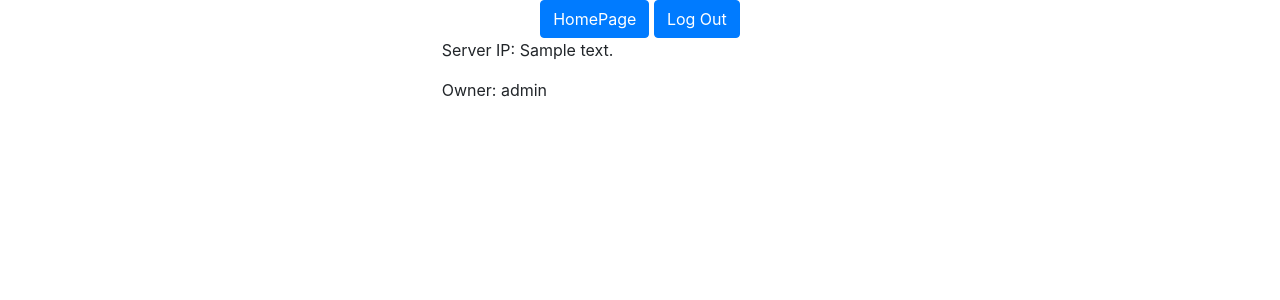
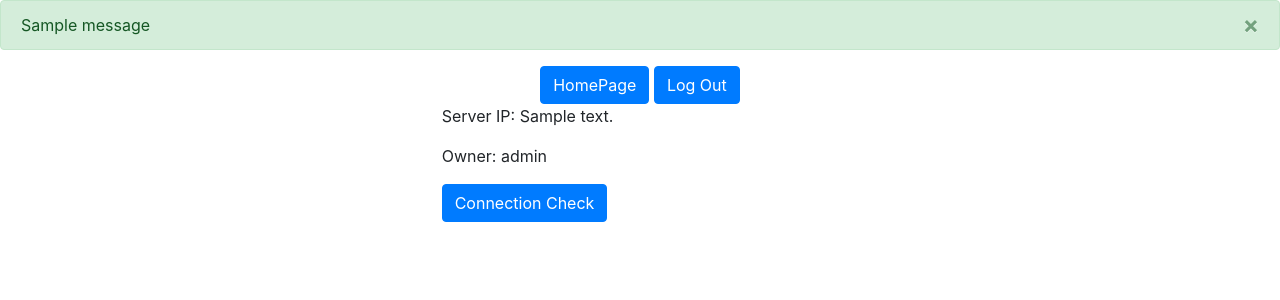
Before and after one commit to Natgho/do-it-for-me, a Django app: page /server/1 in a window 1280 px wide; the page is wider, and only the part inside the window is pictured. Shown: the top 300 px of that part. Run offline with Django 3.2, Linux system fonts and the light colour scheme; a user stored in the database is signed in; data comes from the database, SQL or seed files in the repository; tables that the repository leaves empty hold one stand-in row (values such as "Sample post"); one stand-in notice (Sample message) is shown.

Commit message:
username field added into server model. Connection check function added.

```diff
--- a/webUI/doitforme/models.py
+++ b/webUI/doitforme/models.py
@@ -6,6 +6,7 @@ from django.db import models
 
 class Servers(models.Model):
     ip_address = models.GenericIPAddressField()
+    username = models.CharField(max_length=100)
     password = models.CharField(max_length=100)
     owner = models.ForeignKey(User, on_delete=models.CASCADE)
     created_at = models.DateTimeField(auto_now_add=True)
--- a/webUI/doitforme/views.py
+++ b/webUI/doitforme/views.py
@@ -1,11 +1,13 @@
+from django.contrib import messages
+from django.http import JsonResponse
 from django.shortcuts import render, redirect
 from django.contrib.auth.forms import UserCreationForm
 from django.contrib.auth import login
 from django.contrib.auth.decorators import login_required
 # Create your views here.
 from doitforme.forms import AddServerForm
-# from utils import SSHClient
 from doitforme.models import Servers
+from sub_utils.utilities import SSHClient
 
 
 def index(request):
@@ -14,7 +16,10 @@ def index(request):
 
 @login_required
 def index(request):
-    servers = Servers.objects.all()
+    # messages.add_message(request, messages.INFO, 'Hello world.')
+    # messages.add_message(request, messages.WARNING, 'Hello world2.')
+    # messages.add_message(request, messages.ERROR, 'Hello world2.')
+    servers = Servers.objects.filter(owner=request.user)
     context = {'servers': servers}
     return render(request, 'home.html', context)
 
@@ -49,7 +54,22 @@ def add_server(request):
 @login_required
 def server_details(request, server_id):
     context = {}
-    server = Servers.objects.get(id=server_id)
+    server = Servers.objects.get(id=server_id, owner=request.user)
     if server:
         context['server'] = server
     return render(request, 'server_operations/details.html', context)
+
+
+@login_required
+def connection_check(request, server_id):
+    server = Servers.objects.get(id=server_id, owner=request.user)
+    try:
+        ssh_client = SSHClient(ip=server.ip_address,
+                               username=server.username,
+                               password=server.password,
+                               current_location='management')
+        status = True
+    except Exception as e:
+        print(e)
+        status = False
+    return JsonResponse({'status': status})
--- a/main.py
+++ b/webUI/sub_utils/main.py
@@ -1,6 +1,5 @@
 # Created by SezerBozkir<admin@sezerbozkir.com> at 10/18/2020
-import yaml
-from utils import SSHClient
+from sub_utils.utilities import SSHClient
 
 if __name__ == '__main__':
     # client = paramiko.SSHClient()
--- a/webUI/templates/base.html
+++ b/webUI/templates/base.html
@@ -2,26 +2,41 @@
 <html lang="en">
 <head>
     <meta charset="UTF-8">
-    <script src="https://code.jquery.com/jquery-3.5.1.slim.min.js"
-            integrity="sha384-DfXdz2htPH0lsSSs5nCTpuj/zy4C+OGpamoFVy38MVBnE+IbbVYUew+OrCXaRkfj"
-            crossorigin="anonymous"></script>
+    <script
+            src="https://code.jquery.com/jquery-3.5.1.js"
+            integrity="sha256-QWo7LDvxbWT2tbbQ97B53yJnYU3WhH/C8ycbRAkjPDc="
+            crossorigin="anonymous">
+    </script>
     <script src="https://cdn.jsdelivr.net/npm/bootstrap@4.5.3/dist/js/bootstrap.bundle.min.js"
             integrity="sha384-ho+j7jyWK8fNQe+A12Hb8AhRq26LrZ/JpcUGGOn+Y7RsweNrtN/tE3MoK7ZeZDyx"
             crossorigin="anonymous"></script>
     <link rel="stylesheet" href="https://cdn.jsdelivr.net/npm/bootstrap@4.5.3/dist/css/bootstrap.min.css"
           integrity="sha384-TX8t27EcRE3e/ihU7zmQxVncDAy5uIKz4rEkgIXeMed4M0jlfIDPvg6uqKI2xXr2" crossorigin="anonymous">
     <title>{% block title %}Do it For Me{% endblock %}</title>
+    {% block stylesheet %}{% endblock %}
 </head>
 <body>
+{% if messages %}
+    {% for message in messages %}
+        <div class="alert alert-{{ message.tags }} alert-dismissible">
+            <a href="#" class="close" data-dismiss="alert" aria-label="close">&times;</a>
+            {{ message }}
+        </div>
+    {% endfor %}
+{% endif %}
+
+
 <main>
     {% if user.is_authenticated %}
         <div class="text-center">
-        <a class="btn btn-primary" href="{% url 'home' %}" role="button">HomePage</a>
-        <a class="btn btn-primary" href="{% url 'logout' %}">Log Out</a>
+            <a class="btn btn-primary" href="{% url 'home' %}" role="button">HomePage</a>
+            <a class="btn btn-primary" href="{% url 'logout' %}">Log Out</a>
         </div>
     {% endif %}
     {% block content %}
     {% endblock %}
 </main>
+{% block javascript %}
+{% endblock %}
 </body>
 </html>
--- a/webUI/templates/server_operations/details.html
+++ b/webUI/templates/server_operations/details.html
@@ -3,8 +3,29 @@
 {% block title %}Logout{% endblock %}
 
 {% block content %}
-    <div class="col-md-4 offset-md-4">
-    <p>Server IP: {{ server.ip_address }}</p>
-    <p>Owner: {{ server.owner.username }}</p>
+    <div class="col-md-12 offset-md-4">
+        <p>Server IP: {{ server.ip_address }}</p>
+        <p>Owner: {{ server.owner.username }}</p>
+        <button id="connection_check" class="btn btn-primary">Connection Check</button>
     </div>
 {% endblock %}
+{% block javascript %}
+    <script>
+        $(document).ready(function () {
+            $("#connection_check").click(function () {
+                $.ajax(
+                    {
+                        type: "GET",
+                        url: "{% url 'connection_check' server_id=server.id %}",
+                        success: function (data) {
+                            if (data['status']){
+                                alert("Connection successful");
+                            }else {
+                                alert("Connection Failed.");
+                            }
+                        }
+                    })
+            });
+        });
+    </script>
+{% endblock %}
--- a/webUI/webUI/urls.py
+++ b/webUI/webUI/urls.py
@@ -24,5 +24,6 @@ urlpatterns = [
     path('', views.index, name='home'),
     path('accounts/sign_up/', views.sign_up, name="sign-up"),
     path('server/add', views.add_server, name="add_server"),
-    path('server/<int:server_id>', views.server_details, name="server_details")
+    path('server/<int:server_id>', views.server_details, name="server_details"),
+    path('server/status/<int:server_id>', views.connection_check, name="connection_check")
 ]
```
Also changed, not shown: webUI/sub_utils/utilities.py (renamed from utils.py, +5 -5 lines), webUI/doitforme/migrations/0001_initial.py, webUI/sub_utils/constants.py (renamed from constants.py).
